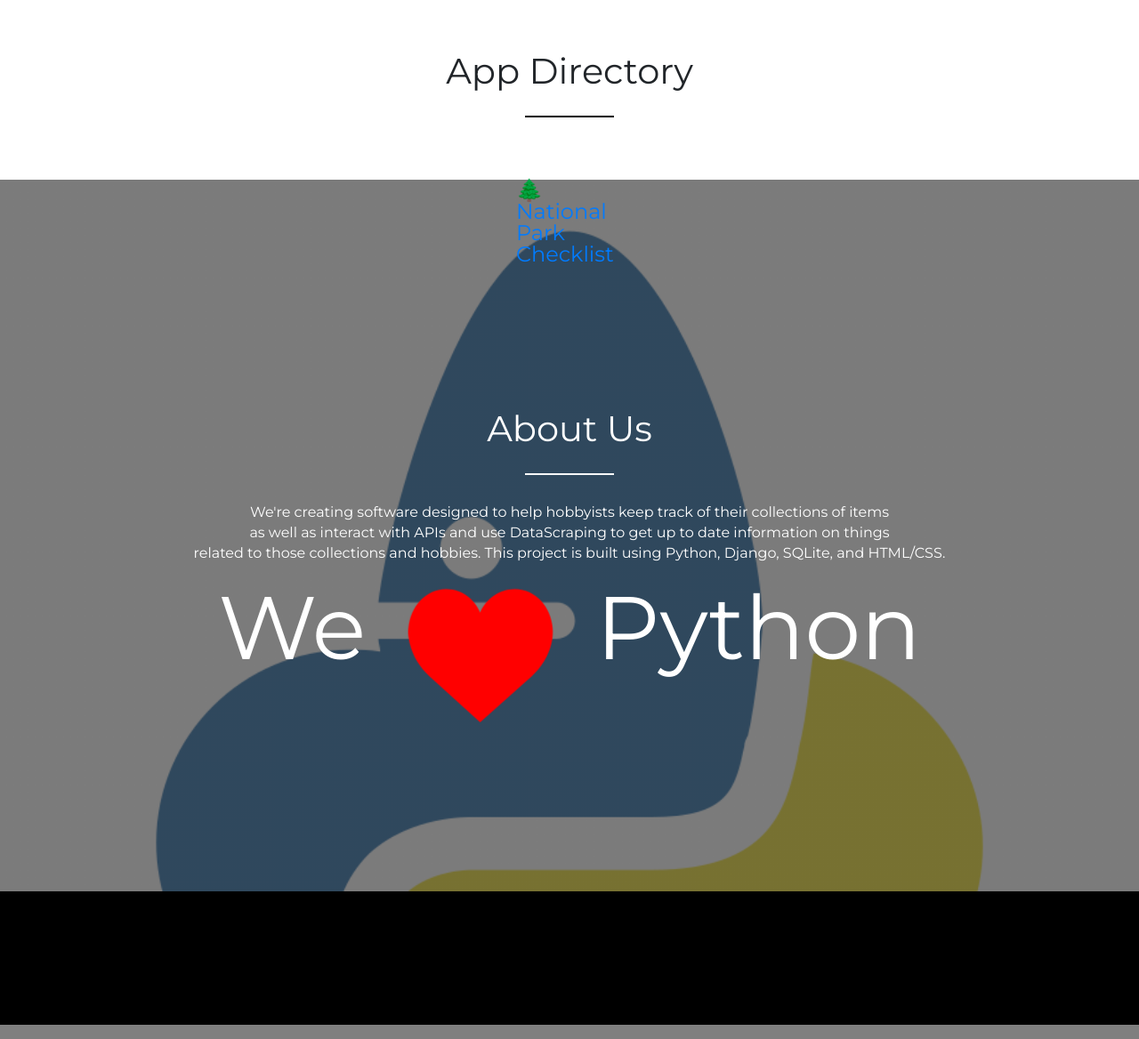
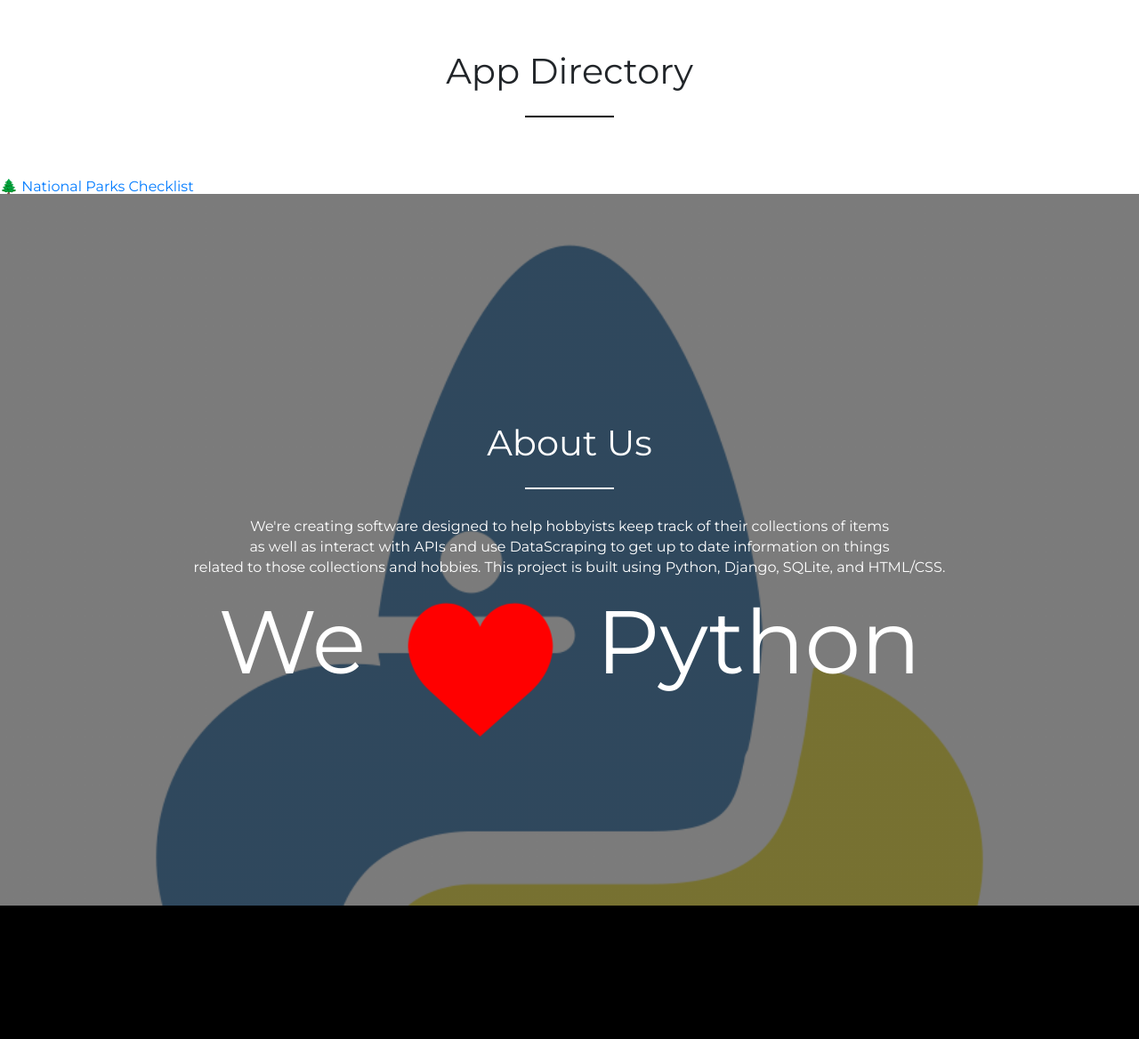
Before and after one commit to MyraReeves/TechAcademy_Python_Capstone, a Django app: template AppBuilder9000/templates/Home/index.html in a window 1280 px wide. Shown: the part 682-1850 px from the top of the page at 89% size. Run offline with Django 3.2, Linux system fonts and the light colour scheme; the template is opened without the code that fills it, so the values that code supplies are empty; some libraries are stand-ins or nearby versions.

Commit message:
Moves styling of app links into CSS file

```diff
--- a/AppBuilder9000/templates/Home/index.html
+++ b/AppBuilder9000/templates/Home/index.html
@@ -10,9 +10,9 @@
 <section class="masonry-grid" id="apps">
     <br><br>
     <h2 class="sub-title">App Directory</h2>
-    <div class="grid">
+    <div class="AppLinks">
 
-        <a href="{% url 'Washington' %}" style="font-size:18pt;">🌲 National Park Checklist</a>
+        <a href="{% url 'Washington' %}">🌲 National Parks Checklist</a>
 
     </div>
 </section>
```
